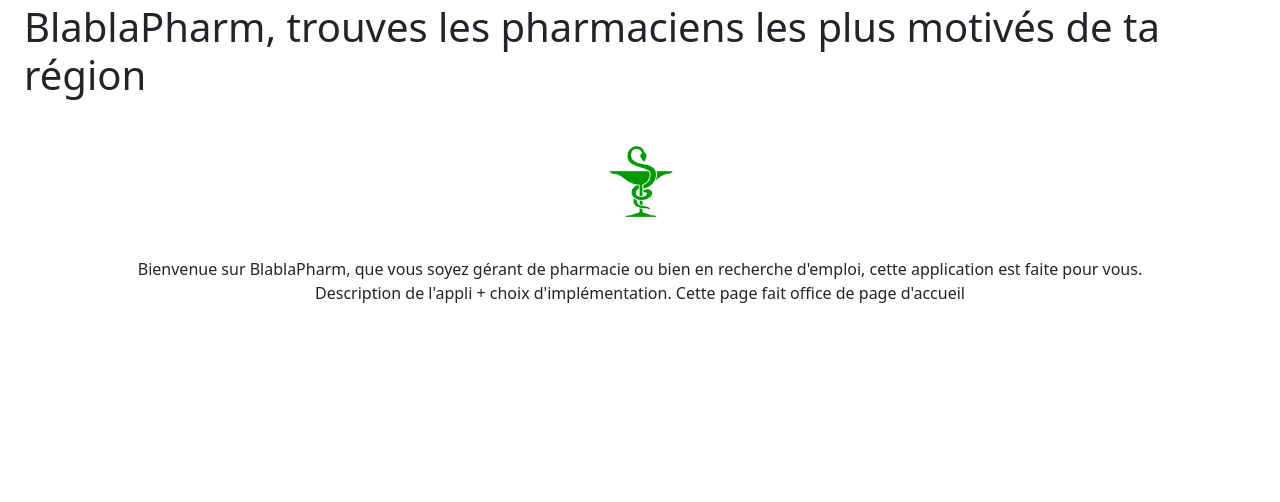
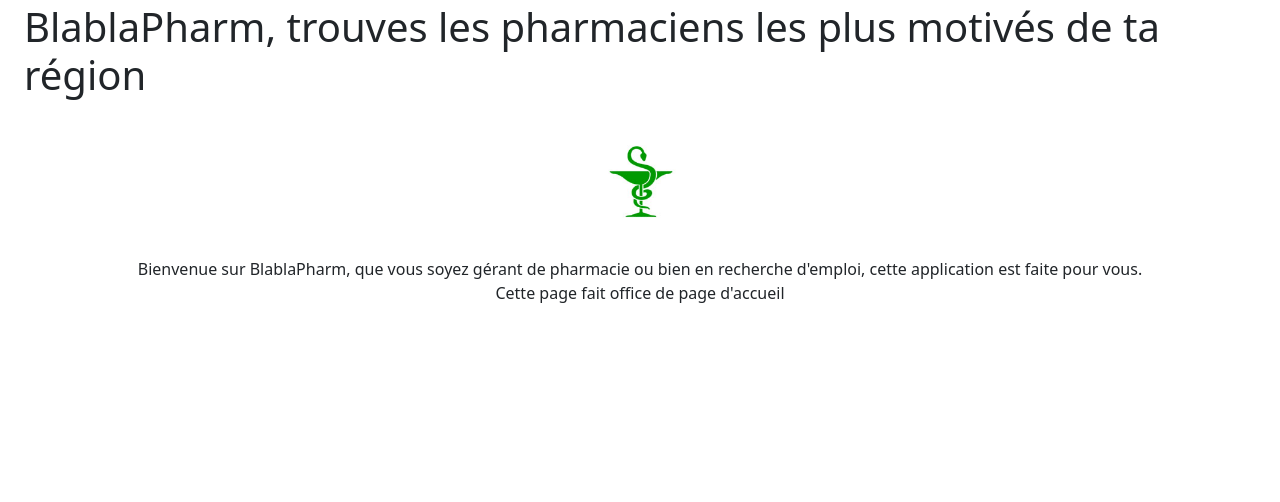
Before and after one commit to lamiroy/BlaBlaPharm, a Flask app: page / in a window 1280 px wide. Shown: the part 177-679 px from the top of the page. Run offline with Flask 2, Linux system fonts and the light colour scheme; parts of the project's set-up code (start-up, migrations or seed data) failed here and were passed over; some libraries are stand-ins or nearby versions.

Commit message:
Update home.html

```diff
--- a/interface/website/templates/home.html
+++ b/interface/website/templates/home.html
@@ -4,7 +4,6 @@
 <img class="rounded mx-auto d-block" src="/static/assets/img/logopharma.png" height="150px" />
 <center>
 Bienvenue sur BlablaPharm, que vous soyez gérant de pharmacie ou bien en recherche d'emploi, cette application est faite pour vous.<br>
-Description de l'appli + choix d'implémentation.
 Cette page fait office de page d'accueil
 </center>
 <div class="row">
```
